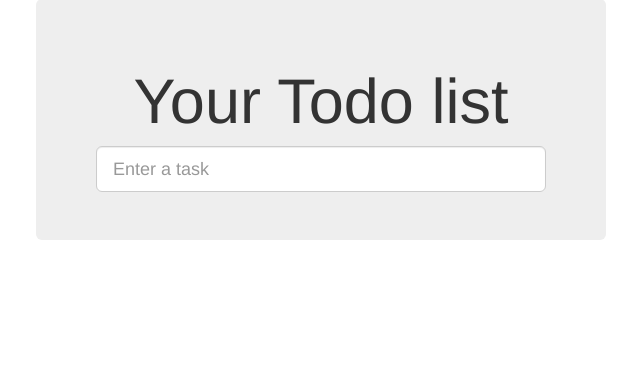
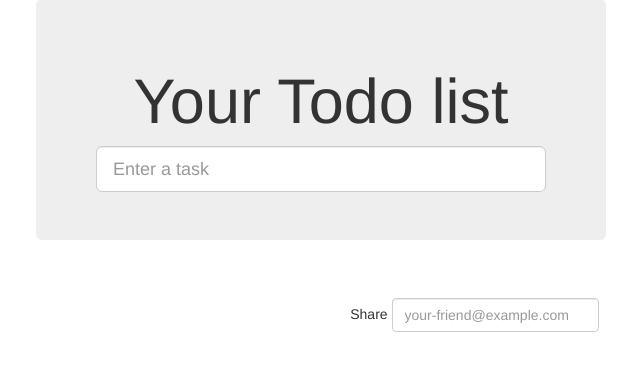
Before and after one commit to festeh/mytodolist, a Django app: template lists/templates/list.html in a window 1280 px wide. Shown: the part 73-446 px from the top of the page, without its empty margins (319-959 px from the left). Run offline with Django 3.2, Linux system fonts and the light colour scheme; the template is opened without the code that fills it: values that come from a table or form of the project are taken from there, others are empty; the visitor is signed in with stand-in values (Sample User, id 1); some libraries are stand-ins or nearby versions.

Commit message:
add share form, and prototype of handling view

```diff
--- a/functional_tests/list_page.py
+++ b/functional_tests/list_page.py
@@ -30,7 +30,7 @@ class ListPage:
         return self
 
     def get_share_box(self):
-        return self.browser.find_element_by_css_selector("input[name='share]")
+        return self.browser.find_element_by_css_selector("input[name='share']")
 
     def get_shared_with_list(self):
         return self.browser.find_element_by_css_selector(".list-share")
--- a/lists/templates/list.html
+++ b/lists/templates/list.html
@@ -13,3 +13,12 @@
         {% endfor %}
     </table>
 {% endblock %}
+
+
+{% block extra_content %}
+    {% if user.email %}
+        <form class="navbar-form navbar-right" method="post" action="{% url 'share_list' list.id %}">
+            <span>Share</span> <input class="form-control" name="share" type="text" placeholder="your-friend@example.com"/> {% csrf_token %}
+        </form>
+    {% endif %}
+{% endblock %}
--- a/lists/urls.py
+++ b/lists/urls.py
@@ -1,8 +1,9 @@
 from django.conf.urls import url
-from lists.views import view_list, new_list, my_lists
+from lists.views import view_list, new_list, my_lists, share_list
 
 urlpatterns = [
     url(r"new$", new_list, name="new_list"),
     url(r"(\d+)/$", view_list, name="view_list"),
     url(r"users/(.+)/$", my_lists, name="my_lists"),
+    url(r"(\d+)/share$", share_list, name="share_list"),
 ]
--- a/lists/views.py
+++ b/lists/views.py
@@ -38,3 +38,8 @@ User = get_user_model()
 def my_lists(request, email):
     owner = User.objects.get(email=email)
     return render(request, "my_lists.html", {"owner": owner})
+
+
+def share_list(request, list_id):
+    list_ = List.objects.get(id=list_id)
+    return redirect(list_)
```
Also changed, not shown: lists/tests/test_views.py (+14 -1 lines). Lines whose indentation alone changed are shown as unchanged.
